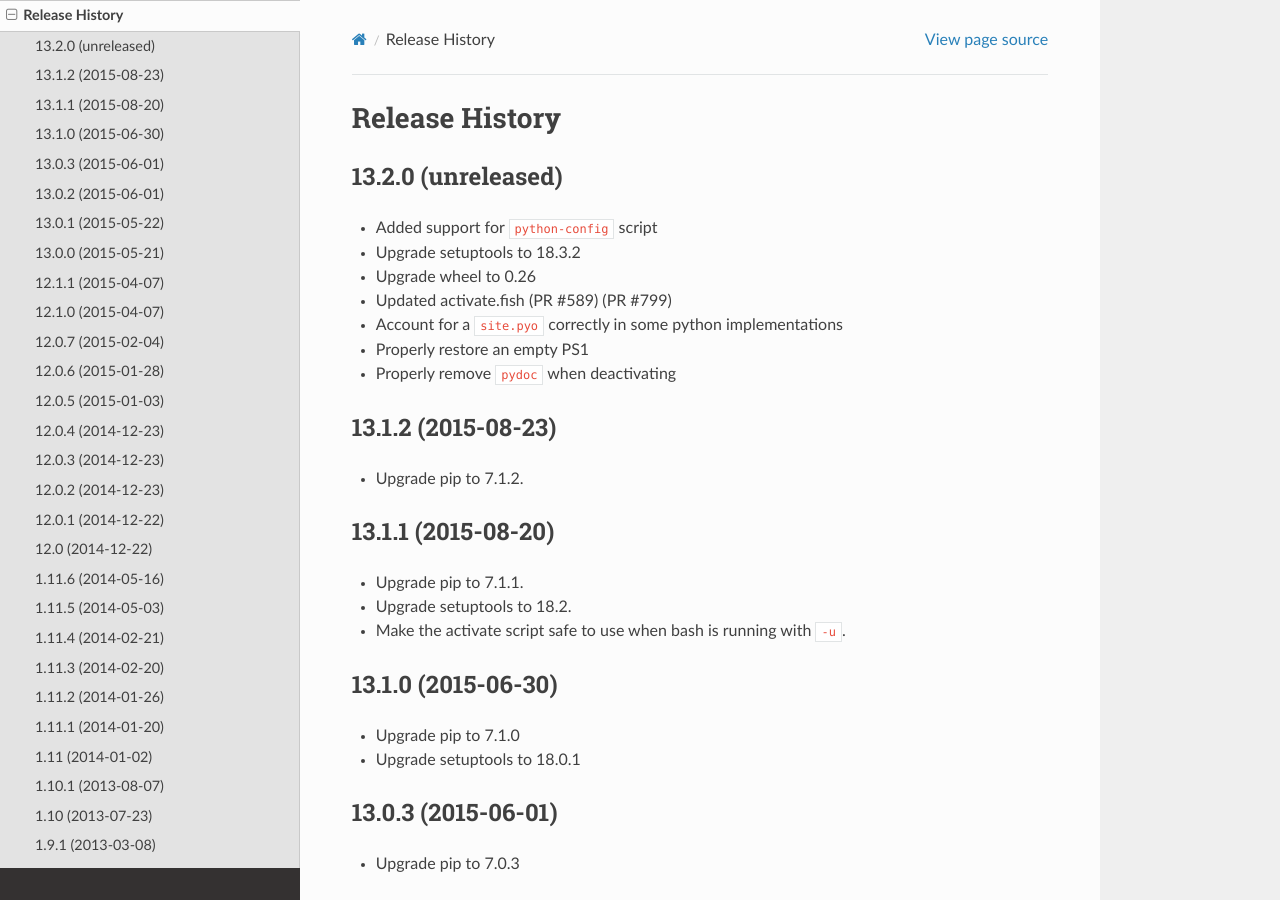
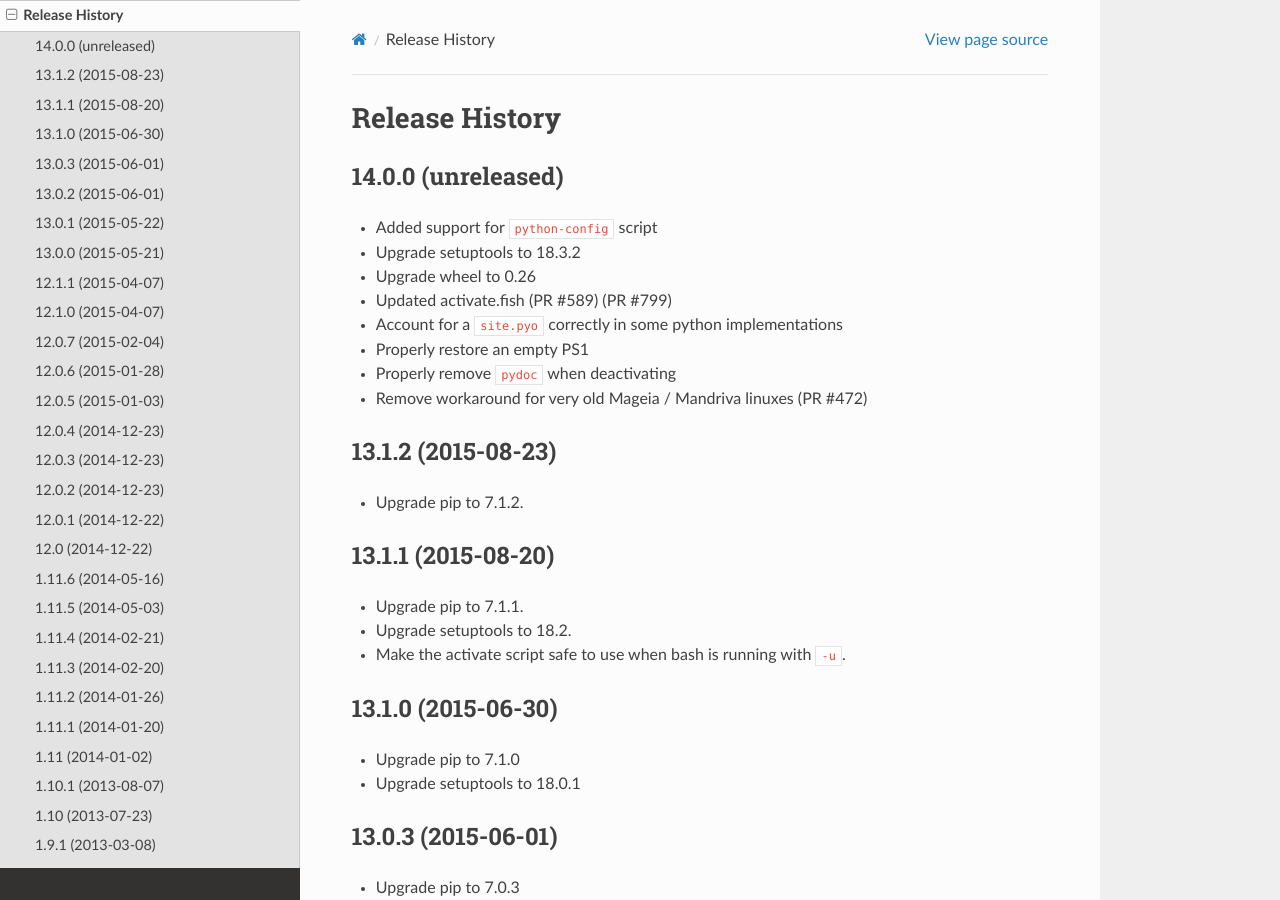
Before and after one commit to pypa/virtualenv, a Sphinx documentation site: the page built from docs/changes.rst, in a window 1280 px wide and 900 px high. Built offline with Sphinx 7.4.7 and the Read the Docs theme 2.0.0, drawn with Linux system fonts in a browser that asks for light colours; pages that are not in the unit, such as notebooks, are missing from menus.

Commit message:
Add changelog for #472

```diff
--- a/docs/changes.rst
+++ b/docs/changes.rst
@@ -1,7 +1,7 @@
 Release History
 ===============
 
-13.2.0 (unreleased)
+14.0.0 (unreleased)
 -------------------
 
 * Added support for ``python-config`` script
@@ -17,6 +17,8 @@ Release History
 * Properly restore an empty PS1
 
 * Properly remove ``pydoc`` when deactivating
+
+* Remove workaround for very old Mageia / Mandriva linuxes (PR #472)
 
 13.1.2 (2015-08-23)
 -------------------
```
